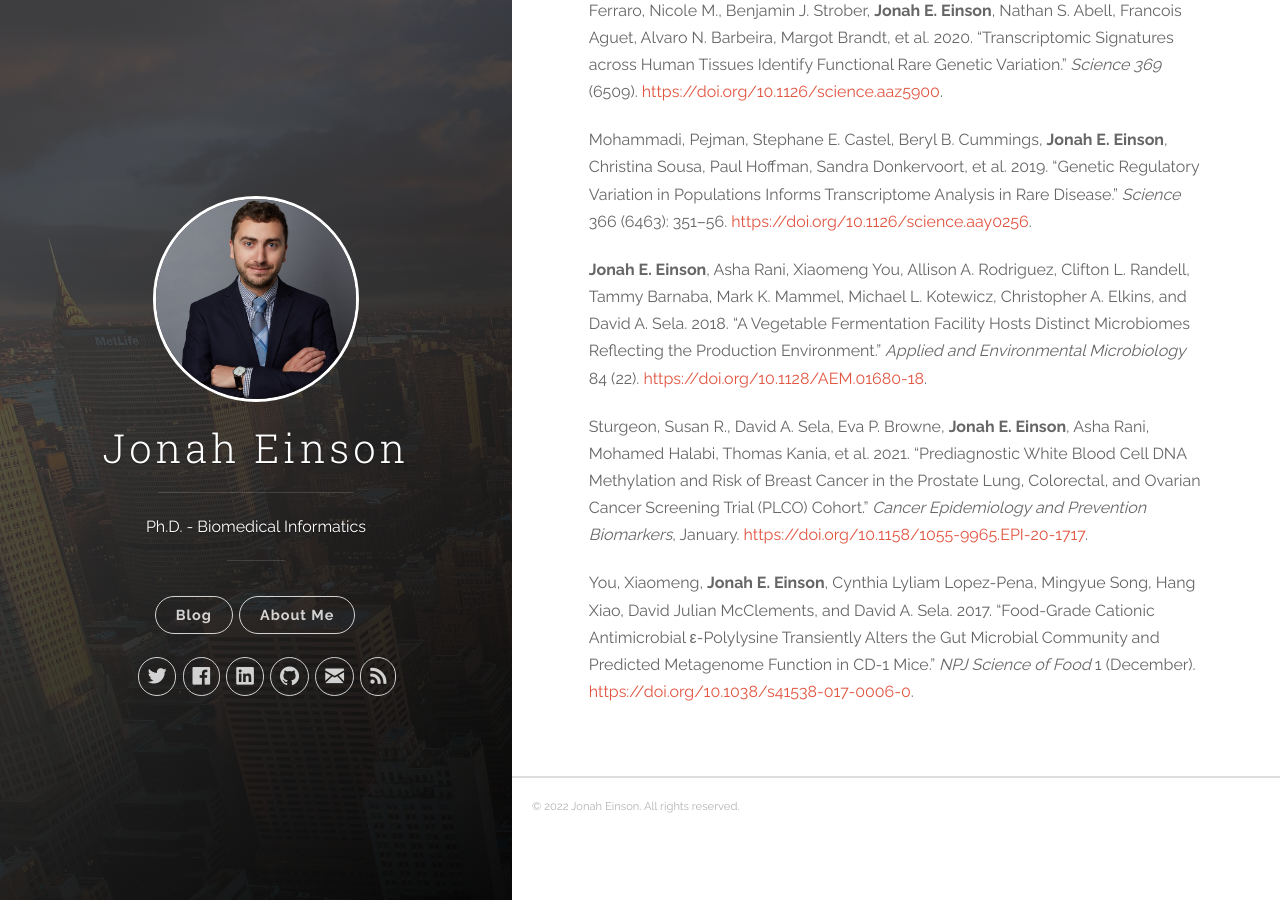
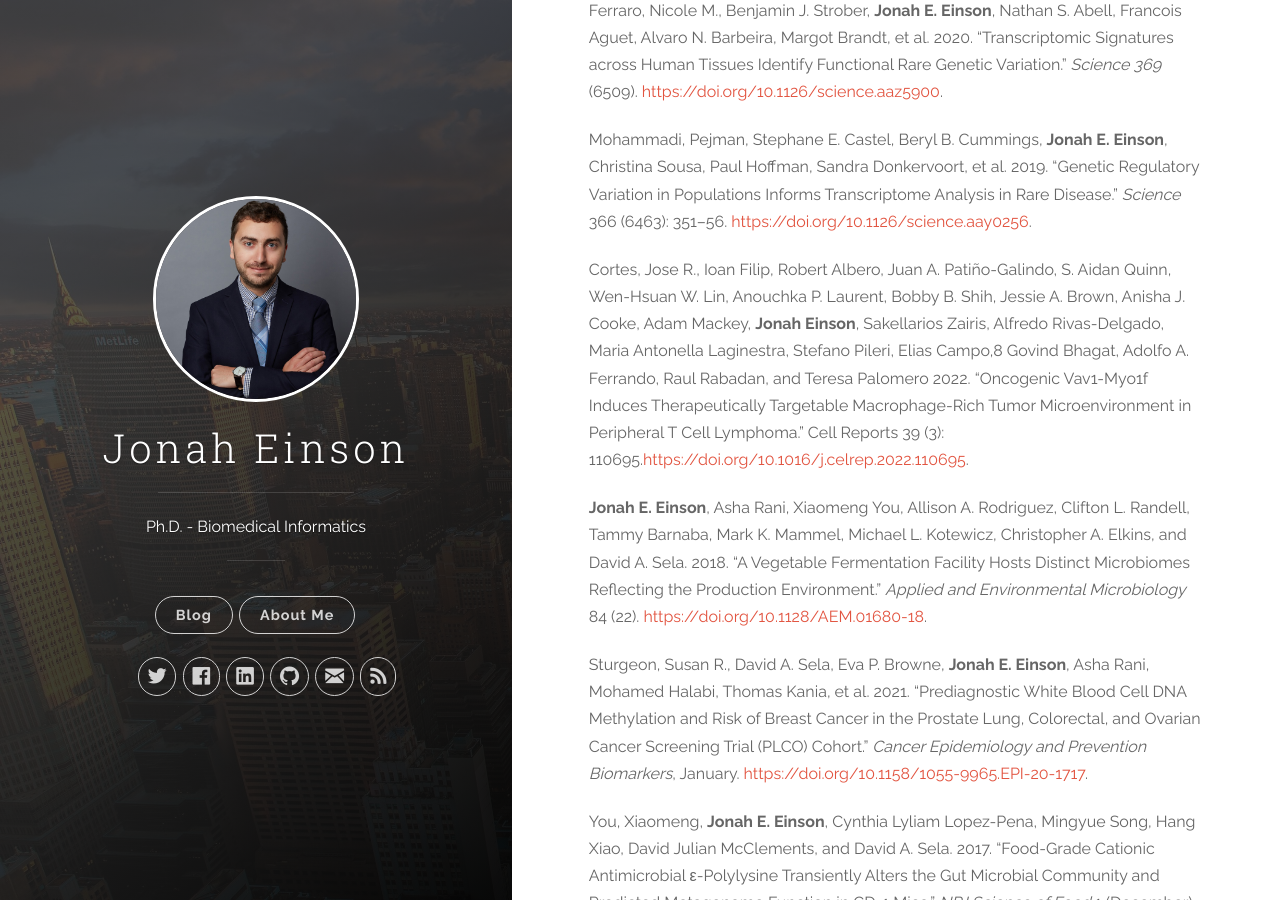
Before and after one commit to jeinson/jeinson.github.io, a Jekyll site: the page built from about.md, in a window 1280 px wide and 900 px high, scrolled down 1315 px. Built offline with Jekyll 4.4.1, drawn with Linux system fonts in a browser that asks for light colours.

Commit message:
Added PTCL paper

```diff
--- a/about.md
+++ b/about.md
@@ -51,6 +51,9 @@ Hoffman, Sandra Donkervoort, et al. 2019. “Genetic Regulatory Variation in Pop
 Transcriptome Analysis in Rare Disease.” *Science* 366 (6463): 351–56.
 <https://doi.org/10.1126/science.aay0256>.
 
+Cortes, Jose R., Ioan Filip, Robert Albero, Juan A. Patiño-Galindo, S. Aidan Quinn, Wen-Hsuan W. Lin, Anouchka P. Laurent, Bobby B. Shih, Jessie A. Brown, Anisha J. Cooke, Adam Mackey, **Jonah Einson**, Sakellarios Zairis, Alfredo Rivas-Delgado, Maria Antonella Laginestra, Stefano Pileri, Elias Campo,8 Govind Bhagat, Adolfo A. Ferrando, Raul Rabadan, and Teresa Palomero 2022. “Oncogenic Vav1-Myo1f Induces Therapeutically Targetable Macrophage-Rich Tumor Microenvironment in Peripheral T Cell Lymphoma.” Cell Reports 39 (3): 110695.<https://doi.org/10.1016/j.celrep.2022.110695>.
+
+
 **Jonah E. Einson**, Asha Rani, Xiaomeng You, Allison A. Rodriguez, Clifton L. Randell, Tammy Barnaba, Mark
 K. Mammel, Michael L. Kotewicz, Christopher A. Elkins, and David A. Sela. 2018. “A Vegetable
 Fermentation Facility Hosts Distinct Microbiomes Reflecting the Production Environment.” *Applied
```
